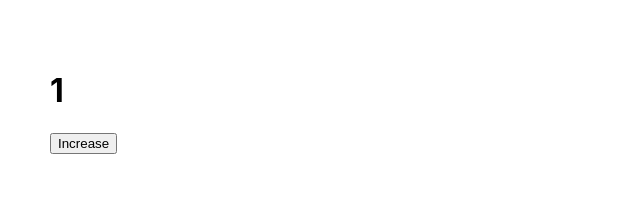
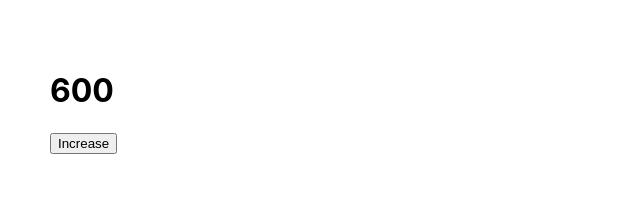
Before and after one commit to LuongHienThaoTrang/HOOKS, a React (Create React App) app: page / in a window 1280 px wide. Shown: the top 204 px of the page, without its empty margins (0-640 px from the left). Built offline with nearby package versions, Linux system fonts and the light colour scheme.

Commit message:
Ex 2: Callback initialState

```diff
--- a/src/App.js
+++ b/src/App.js
@@ -1,4 +1,4 @@
-import UseState from "./useState/ex1";
+import UseState from "./useState/ex2";
 
 
 function App() {
--- /dev/null
+++ b/src/useState/ex2.js
@@ -0,0 +1,27 @@
+
+import { useState } from 'react';
+
+const orders = [100, 200, 300]
+
+function UseState() {
+    const [counter, setCounter] = useState(() => {
+        const total = orders.reduce((total, acc) => total + acc, 0)
+        console.log(total);
+        return total
+    })
+
+    const handleIncrease = () => {
+        setCounter(counter + 1)
+    }
+
+    console.log('re-render');
+
+    return (
+        <div>
+            <h1>{counter}</h1>
+            <button onClick={handleIncrease}>Increase</button>
+        </div>
+    )
+}
+
+export default UseState
```
